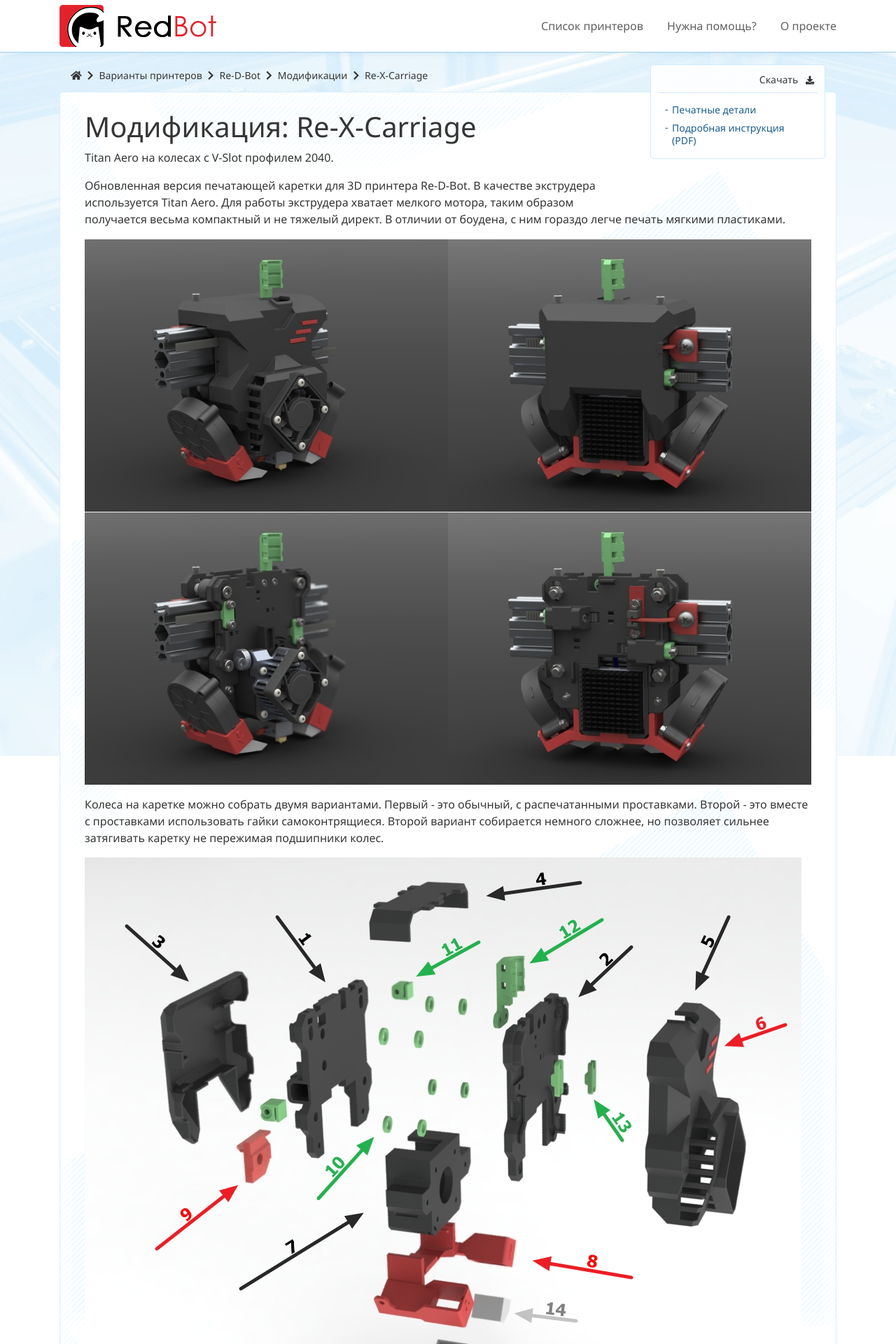
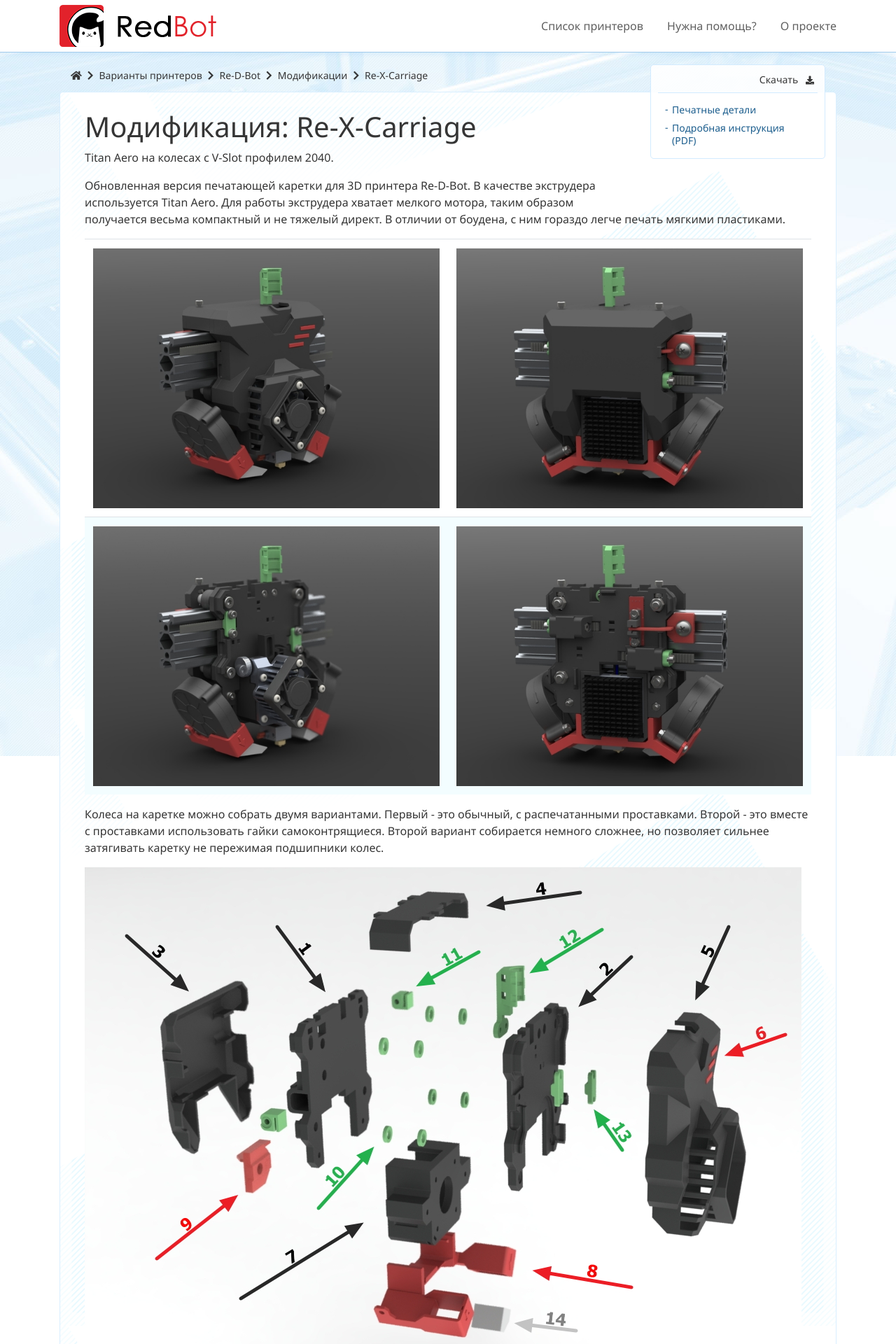
Before and after one commit to NickRimmer/RedBot, a Jekyll site: the page built from pages/ru/printers/v1/mods/list/re_x_carriage.md, in a window 1280 px wide. Shown: the top 1920 px of the page at 70% size. Built offline with Jekyll 4.4.1, drawn with Linux system fonts in a browser that asks for light colours; nearby versions of some CDN libraries; comment, search, counter and statistics services are not loaded.

Commit message:
fix images

```diff
--- a/pages/ru/printers/v1/mods/list/re_x_carriage.md
+++ b/pages/ru/printers/v1/mods/list/re_x_carriage.md
@@ -25,11 +25,9 @@ Titan Aero на колесах с V-Slot профилем 2040.
 
 Обновленная версия печатающей каретки для 3D принтера Re-D-Bot. В качестве экструдера используется Titan Aero. Для работы экструдера хватает мелкого мотора, таким образом получается весьма компактный и не тяжелый директ. В отличии от боудена, с ним гораздо легче печать мягкими пластиками.
 
-![](/assets/img/v1/mods/re_x_carriage/01.JPG){:.w-50}
-![](/assets/img/v1/mods/re_x_carriage/02.JPG){:.w-50}
-![](/assets/img/v1/mods/re_x_carriage/03.JPG){:.w-50}
-![](/assets/img/v1/mods/re_x_carriage/04.JPG){:.w-50}
-{:.d-flex .flex-wrap}
+![](/assets/img/v1/mods/re_x_carriage/01.JPG) | ![](/assets/img/v1/mods/re_x_carriage/02.JPG)
+![](/assets/img/v1/mods/re_x_carriage/03.JPG) | ![](/assets/img/v1/mods/re_x_carriage/04.JPG)
+{:.table}
 
 Колеса на каретке можно собрать двумя вариантами. Первый - это обычный, с распечатанными проставками. Второй - это вместе с проставками использовать гайки самоконтрящиеся. Второй вариант собирается немного сложнее, но позволяет сильнее затягивать каретку не пережимая подшипники колес.
 
```
